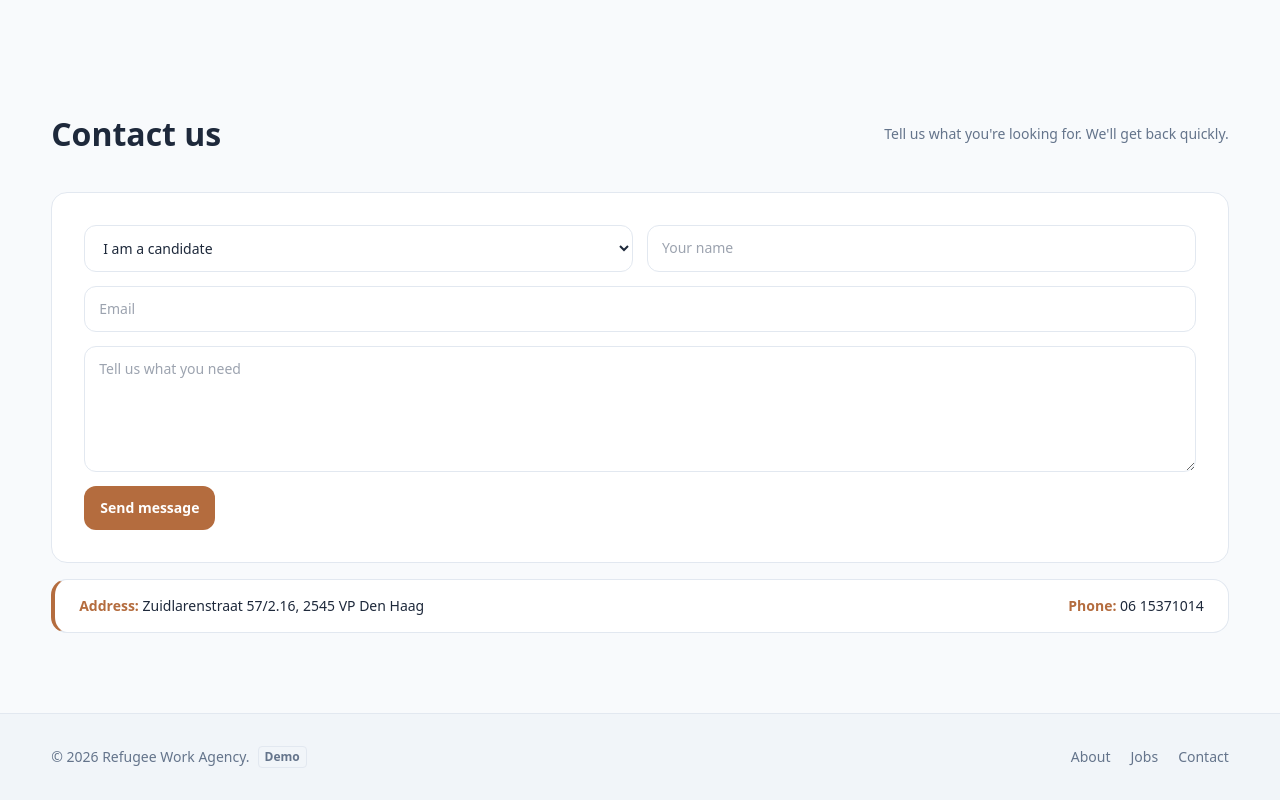
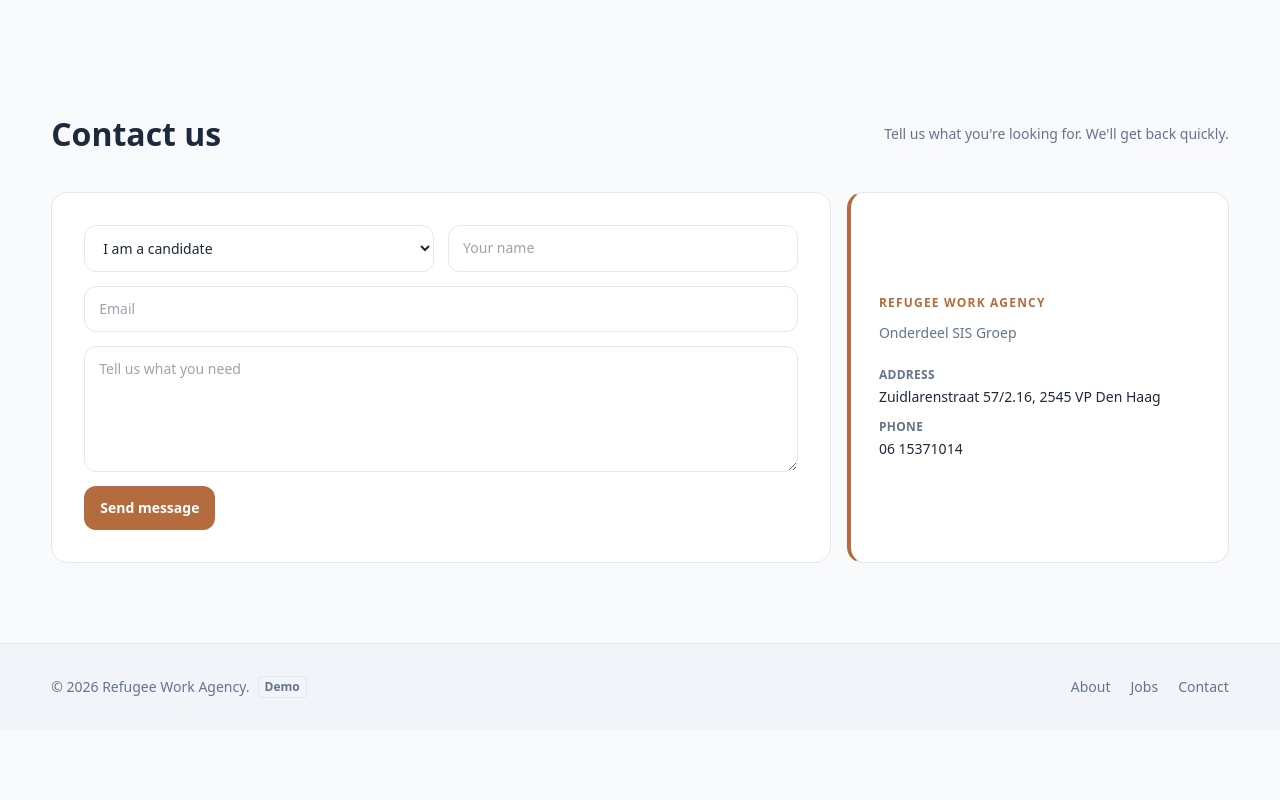
Before and after one commit to fadikod/rwa-react, a Next.js app: page / in a window 1280 px wide. Shown: the part 2582-3382 px from the top of the page. After the commit the page ends 3312 px from the top, so only its background shows below. Built offline with nearby package versions, Linux system fonts and the light colour scheme.

Commit message:
fix: contact section 2/3 form + 1/3 info card layout after Ruby removal

```diff
--- a/components/ContactSection.tsx
+++ b/components/ContactSection.tsx
@@ -35,10 +35,10 @@ export default function ContactSection() {
           initial={{ opacity: 0, y: 14 }}
           animate={inView ? { opacity: 1, y: 0 } : {}}
           transition={{ duration: 0.6, ease: 'easeOut' }}
-          className="flex flex-col gap-4"
+          className="grid grid-cols-1 md:grid-cols-3 gap-4"
         >
-          {/* Form card — full width */}
-          <div className="bg-white border border-gray-border rounded-2xl p-8">
+          {/* Form — 2/3 */}
+          <div className="md:col-span-2 bg-white border border-gray-border rounded-2xl p-8">
             {sent ? (
               <p className="text-accent font-semibold py-4">{tx.sent}</p>
             ) : (
@@ -90,18 +90,30 @@ export default function ContactSection() {
             )}
           </div>
 
-          {/* Address bar */}
-          <div className="bg-white border border-gray-border rounded-2xl px-6 py-4 flex flex-col sm:flex-row sm:items-center sm:justify-between gap-2"
-            style={{ borderLeft: '4px solid var(--accent, #b46c3e)' }}
-          >
-            <p className="text-sm">
-              <span className="font-semibold text-accent">{tx.emailLabel}:</span>{' '}
-              <span className="text-ink">{tx.emailValue}</span>
-            </p>
-            <p className="text-sm">
-              <span className="font-semibold text-accent">{tx.phoneLabel}:</span>{' '}
-              <span className="text-ink">{tx.phoneValue}</span>
-            </p>
+          {/* Info card — 1/3 */}
+          <div className="bg-white border border-gray-border rounded-2xl p-7 flex flex-col gap-6 justify-center"
+            style={{ borderLeft: '4px solid var(--accent, #b46c3e)' }}>
+            <div>
+              <p className="text-xs font-bold uppercase tracking-widest text-accent mb-3">
+                {tx.orgName}
+              </p>
+              <p className="text-sm text-muted">{tx.orgDesc}</p>
+            </div>
+
+            <div className="flex flex-col gap-3">
+              <div>
+                <p className="text-xs font-semibold text-muted uppercase tracking-wide mb-1">{tx.emailLabel}</p>
+                <p className="text-sm text-ink font-medium">{tx.emailValue}</p>
+              </div>
+              <div>
+                <p className="text-xs font-semibold text-muted uppercase tracking-wide mb-1">{tx.phoneLabel}</p>
+                <p className="text-sm text-ink font-medium">
+                  <a href={`tel:${tx.phoneValue.replace(/\s/g, '')}`} className="hover:text-accent transition-colors">
+                    {tx.phoneValue}
+                  </a>
+                </p>
+              </div>
+            </div>
           </div>
         </motion.div>
       </div>
```
